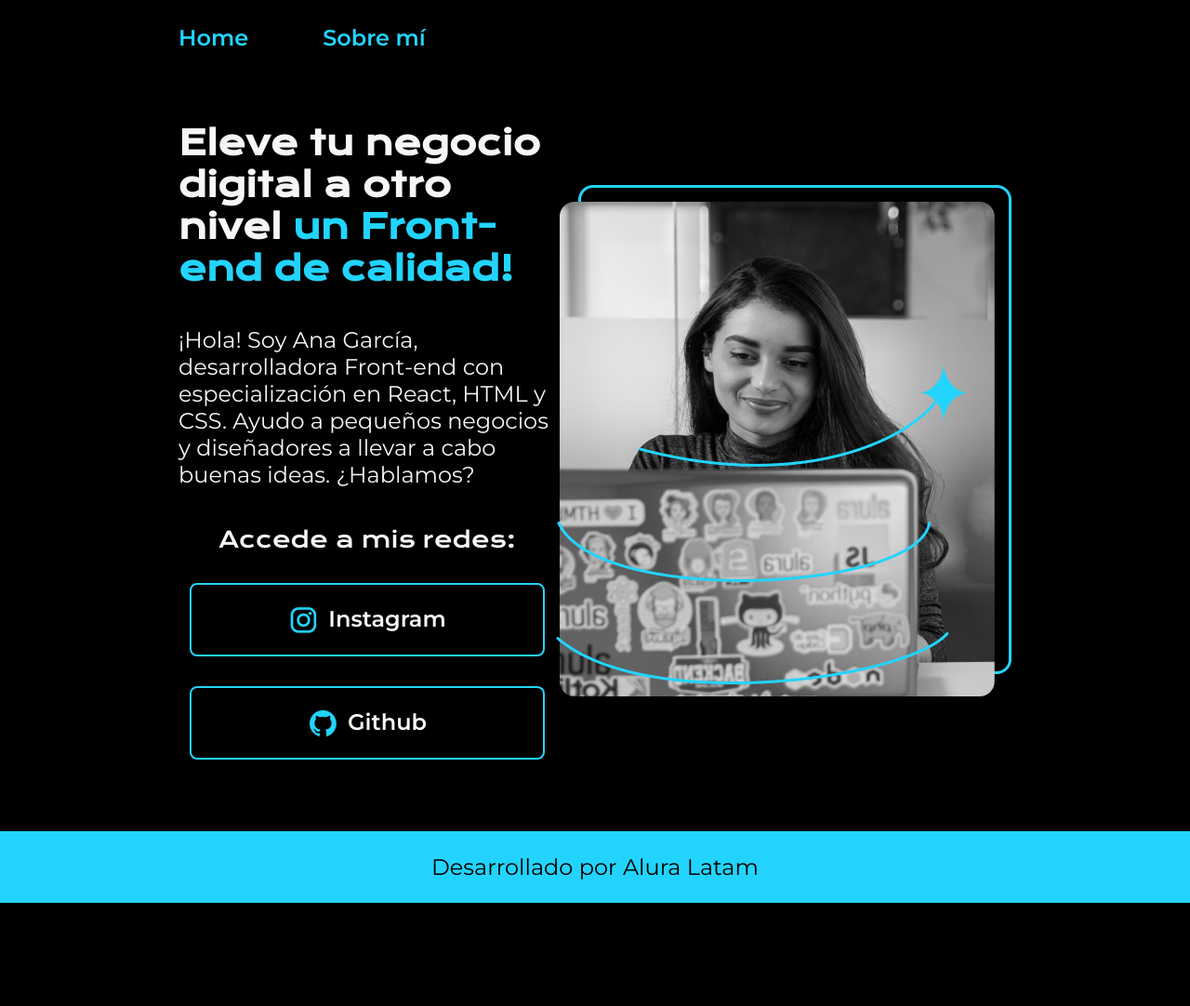
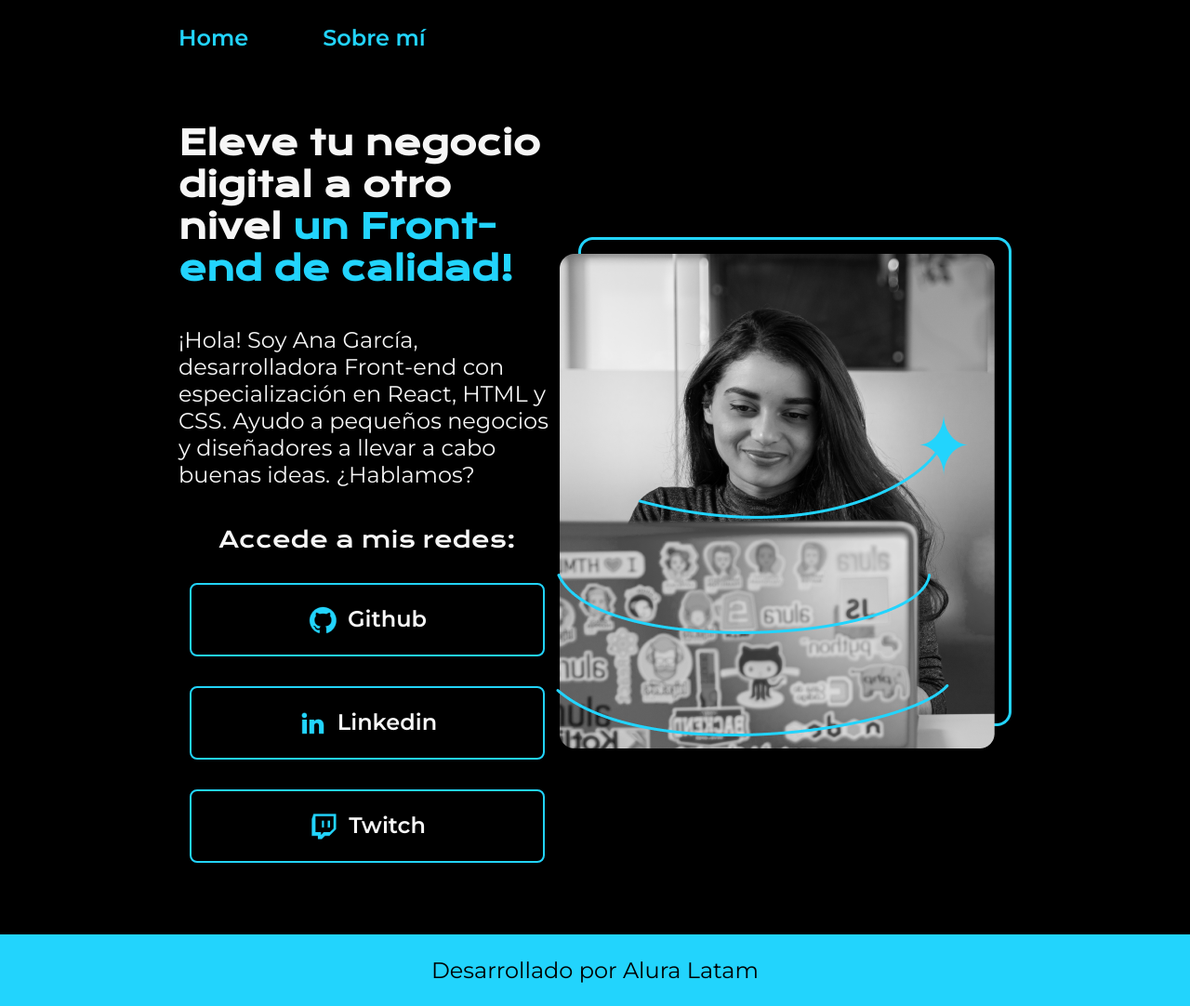
Before and after one commit to Flaquima/portafolio, a plain HTML site: page index.html in a window 1280 px wide. Shown: the whole page at 93% size. Before the commit the page ends 971 px from the top, so only its background shows below. Drawn offline with nearby package versions, Linux system fonts and the light colour scheme.

Commit message:
agregar mas enlaces link

```diff
--- a/index.html
+++ b/index.html
@@ -20,12 +20,15 @@
                 Ayudo a pequeños negocios y diseñadores a llevar a cabo buenas ideas. ¿Hablamos?</p>
             <div class="presentacion_enlaces">
                 <h2 class="presentacion_enlaces_subtitulo">Accede a mis redes:</h2>
-                <a class ="presentacion_enlaces_link" href="https://www.instagram.com/">
-                    <img src="./assets/instagram.png">
-                    Instagram</a>
                 <a class ="presentacion_enlaces_link" href="https://www.github.com/">
-                    <img src="./assets/github.png">
-                    Github</a>
+                <img src="./assets/github.png">
+                Github</a>
+                <a class ="presentacion_enlaces_link" href="https://www.linkedin.com/">
+                <img src="./assets/linkedin.png">
+                Linkedin</a>
+                <a class ="presentacion_enlaces_link" href="https://www.twitch.tv/">
+                <img src="./assets/twitch.png">
+                Twitch</a>
             </div>
         </section>
             <img src="./assets/Imagem.png" alt="Imagen de Ana García trabajando">
```
